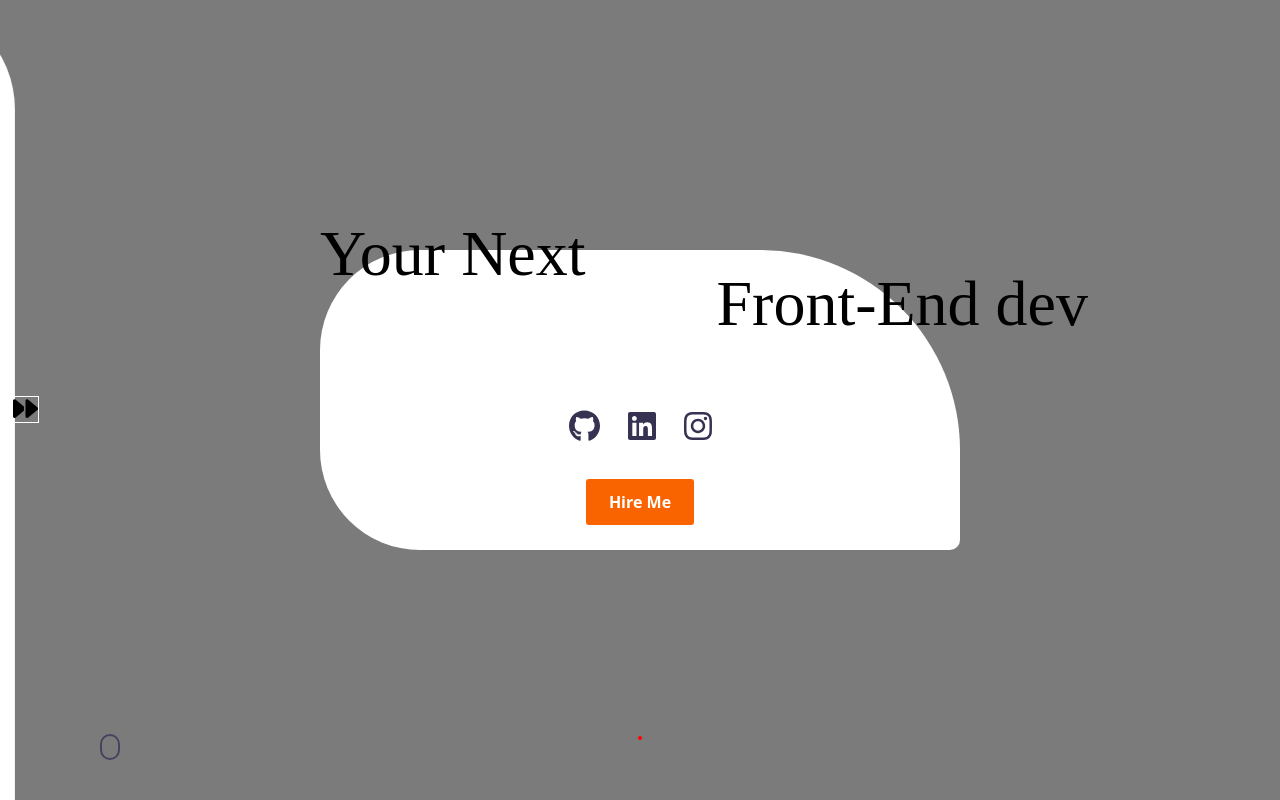
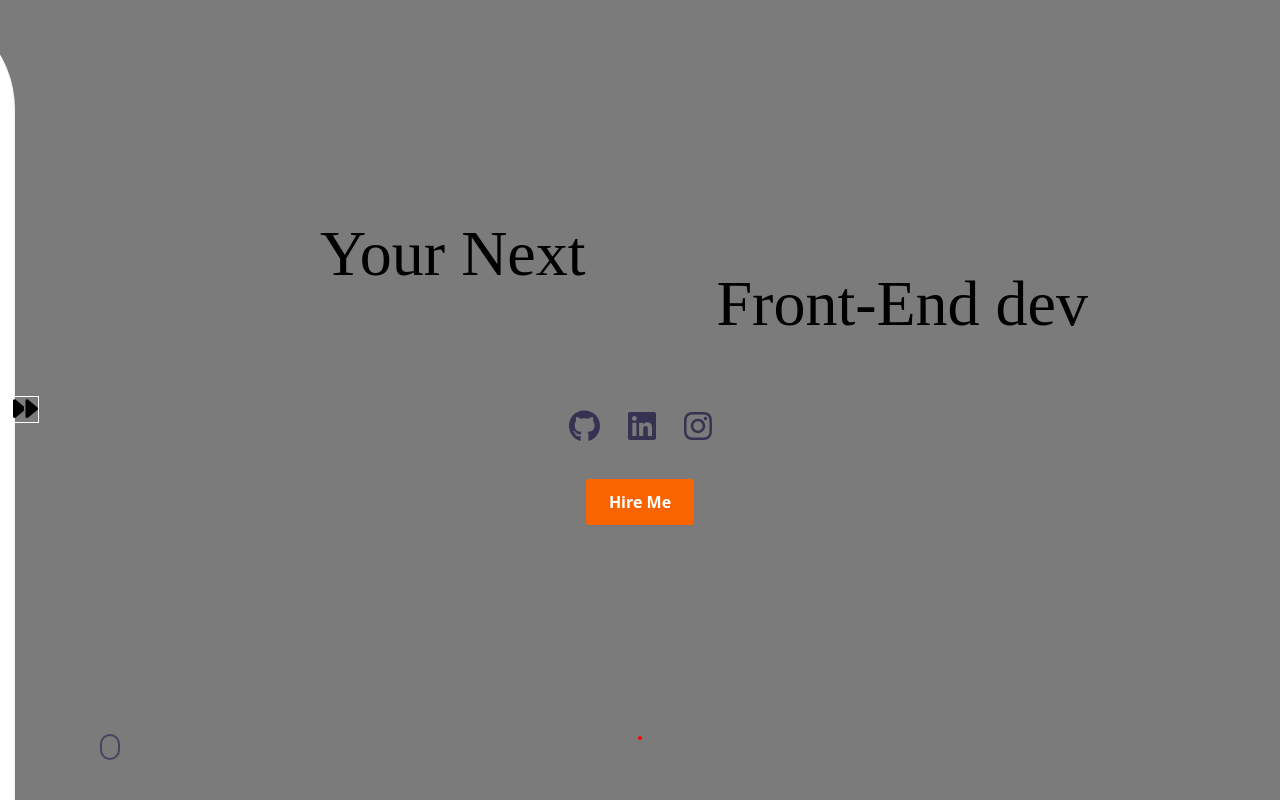
Before and after one commit to artursantana/Portifolio, a React (Vite) app: page / in a window 1280 px wide. Shown: the top 800 px of the page. Built offline with nearby package versions, Linux system fonts and the light colour scheme.

Commit message:
first commit

```diff
--- a/src/components/home/home.scss
+++ b/src/components/home/home.scss
@@ -29,7 +29,6 @@
 .intro {
     width: 640px; height:300px ;
     text-align: center;
-    background-color: $container-Color;
     border-radius: 100px 200px 10px 100px;
 
     div {
```
